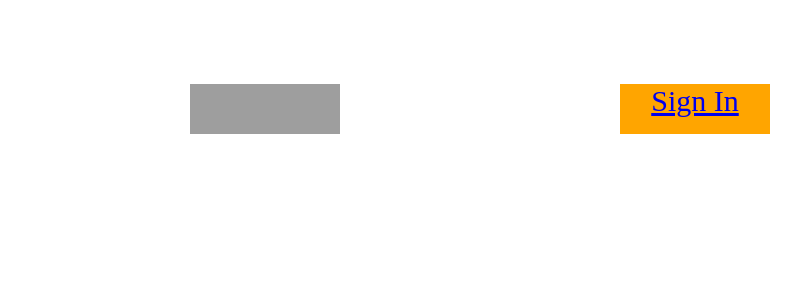
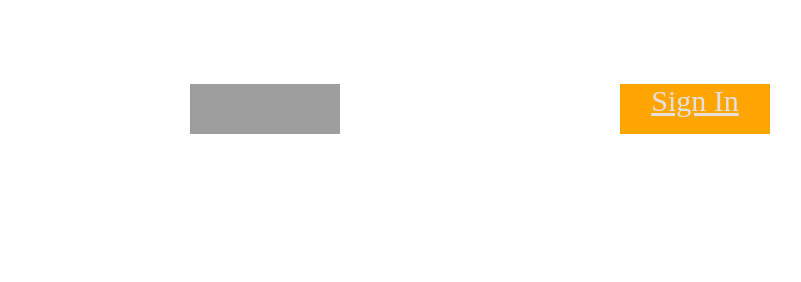
Before and after one commit to rramakrishnan246/rramakrishnan246.github.io, a Jekyll site: the page built from index.html, in a window 1280 px wide. Shown: the part 416-698 px from the top of the page, without its empty margins (160-961 px from the left). Built offline with Jekyll 4.4.1, drawn with Linux system fonts in a browser that asks for light colours; grey boxes are pictures that could not be loaded.

Commit message:
Update index.html

```diff
--- a/index.html
+++ b/index.html
@@ -24,14 +24,10 @@ title: Rohan R
 	height: 50px;
 	width: 150px;
 	text-align: center;
-	font: Arial;
-	font-size: 30px;
-	color: rgb(230,223,223);
 	margin: auto;
 	position: absolute;
 	top: 500px;
-	right: 350px;
-	text_decoration: none">
-		<a href="/">Sign In</a>
+	right: 350px;">
+		<a style="font: Arial; font-size: 30px; color: rgb(230,223,223); text_decoration: none " href="/">Sign In</a>
 	</div>
 </html>
```
